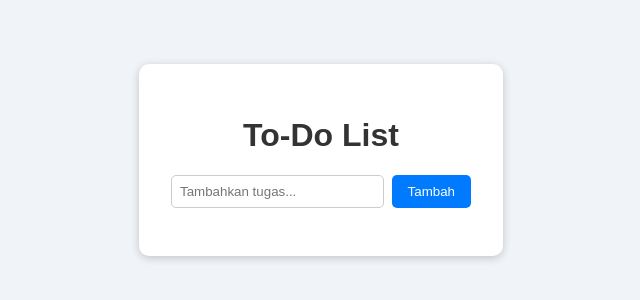
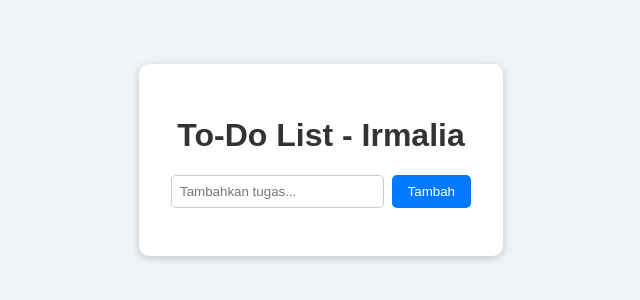
Before and after one commit to maveeerick/todo-app, a plain HTML site: page index.html in a window 1280 px wide. Shown: the part 248-548 px from the top of the page, without its empty margins (319-959 px from the left). Drawn offline with Linux system fonts and the light colour scheme.

Commit message:
Update index.html

```diff
--- a/index.html
+++ b/index.html
@@ -8,7 +8,7 @@
 </head>
 <body>
   <div class="container">
-    <h1>To-Do List</h1>
+    <h1>To-Do List - Irmalia</h1>
     <div class="input-container">
       <input type="text" id="todo-input" placeholder="Tambahkan tugas..." />
       <button onclick="addTodo()">Tambah</button>
```
